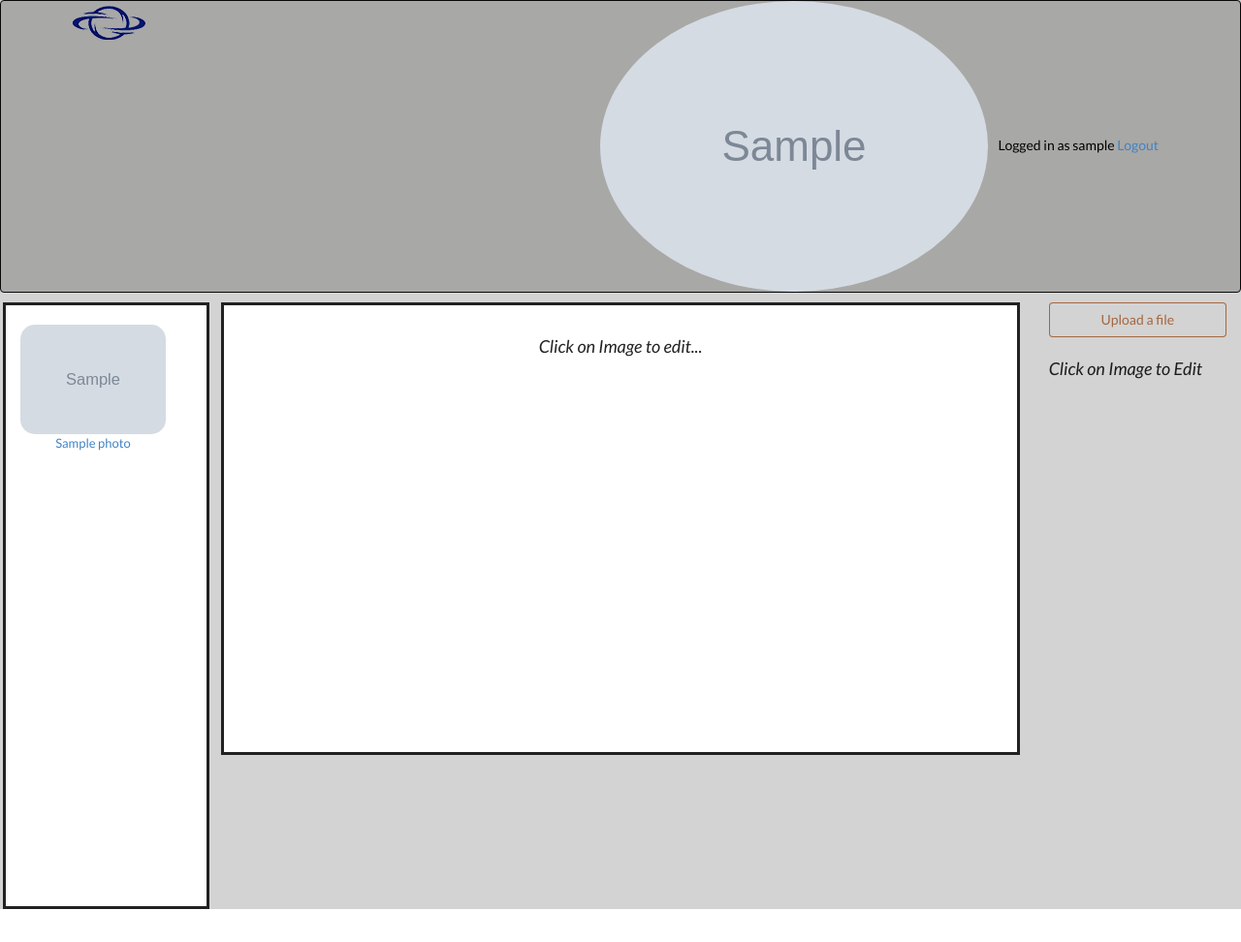
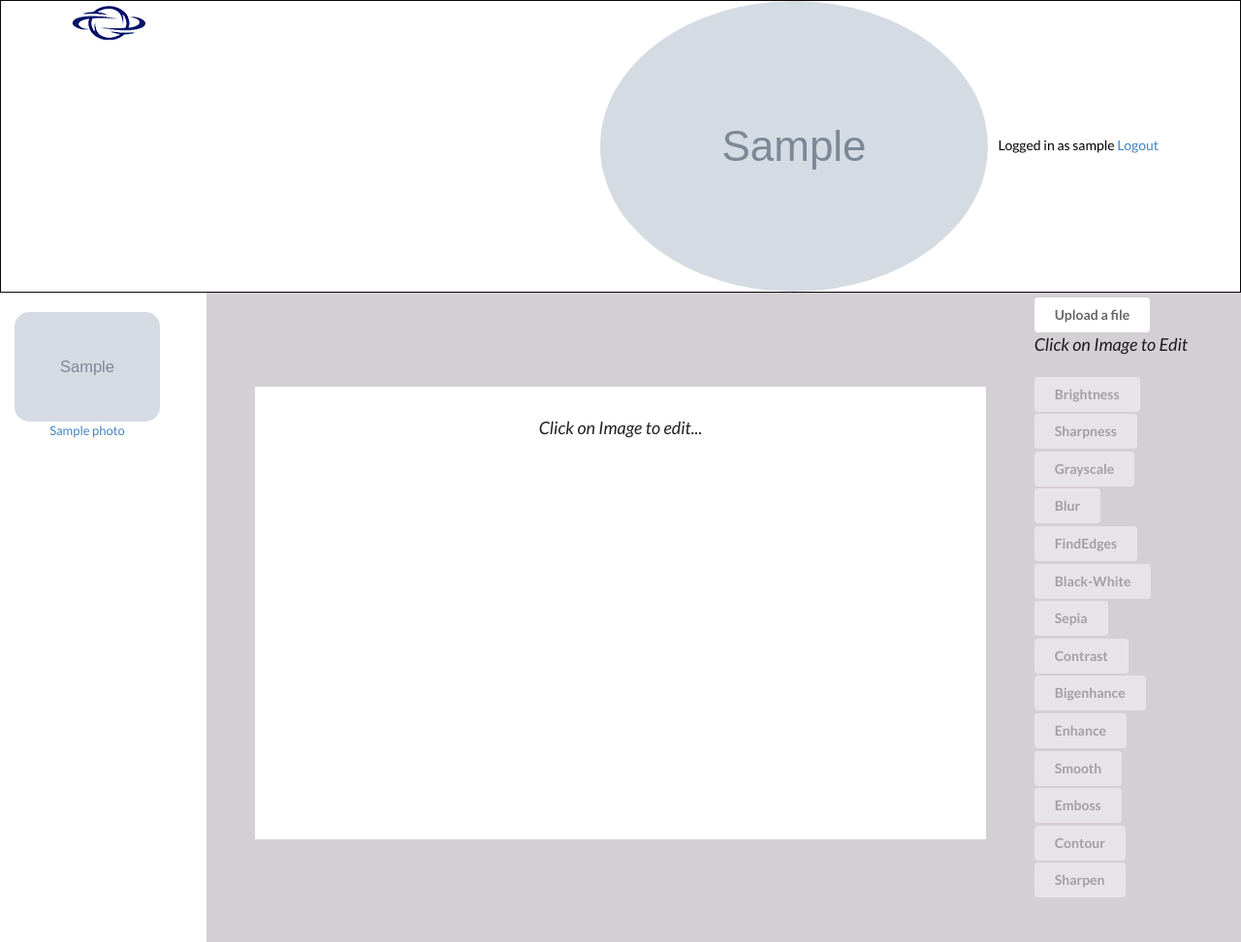
Before and after one commit to andela-sjames/django-photo-edit, a Django app: page /photoapp/photos/ in a window 1280 px wide. Shown: the whole page at 97% size. Before the commit the page ends 938 px from the top, so only its background shows below. Run offline with Django 3.2, Linux system fonts and the light colour scheme; a user stored in the database is signed in; tables that the repository leaves empty hold one stand-in row (values such as "Sample post"); grey boxes marked "Sample" are stand-in pictures; parts of the project's set-up code (start-up, migrations or seed data) failed here and were passed over; some libraries are stand-ins or nearby versions.

Commit message:
refactor ui and make ux better

```diff
--- a/photoedit/photoapp/templates/photoapp/delete_modal.html
+++ b/photoedit/photoapp/templates/photoapp/delete_modal.html
@@ -16,9 +16,9 @@
             </div>
             <div class="modal-footer">
                 <a href="#" id="photodeletediv">
-                <button type="button" class="ui brown basic button" id="confirmdelete">Delete</button>
+                <button type="button" class="ui blue basic button" id="confirmdelete">Delete</button>
                 </a>
-                <button type="button" class="ui brown basic button" data-dismiss="modal">Close</button>
+                <button type="button" class="ui blue basic button" data-dismiss="modal">Close</button>
             </div>
         </div><!-- /.modal-content -->
     </div><!-- /.modal-dialog -->
--- a/photoedit/photoapp/templates/photoapp/photoapp.html
+++ b/photoedit/photoapp/templates/photoapp/photoapp.html
@@ -12,7 +12,7 @@
 
                     <a class="hvr-grow-shadow editpix" data-title="{{ photo.id }}" data-image-id="{{ photo.image.path }}" data-name="{{photo.title}}">
                     <div class="ui small image makep">
-                        <button type="button" class="ui brown button" id="del" data-toggle="modal" data-target="#delete-modal" href="#delete-modal"><span class="glyphicon glyphicon-trash" aria-hidden="true"></span></button>
+                        <button type="button" class="ui button" id="del" data-toggle="modal" data-target="#delete-modal" href="#delete-modal"><span class="glyphicon glyphicon-trash" aria-hidden="true"></span></button>
                         <img src = "{{ photo.image.url }}" class="sideimg">
                     <p>{{ photo.title }}</p>
                     </div>
@@ -20,17 +20,7 @@
 
                 {% endfor %}
                 {% else%}
-                <div>
-                    <img src="http://placehold.it/150x150">
-                </div><br>
 
-                <div>
-                    <img src="http://placehold.it/150x150">
-                </div><br>
-
-                <div>
-                    <img src="http://placehold.it/150x150">
-                </div>
 
                 {% endif %}
                 <br>
@@ -39,8 +29,13 @@
         </div>
 
         <div class="col-md-8">
+            <div class="row top">
 
-            <div class="pix" id="pixedit">
+
+            </div>
+
+            <center>
+            <div class="pix row set" id="pixedit">
                 <div class="frame" id="frameid">
 
                     <div id="begin">
@@ -48,110 +43,117 @@
                     <center><p class="welcome">Click on Image to edit...</p></center>
                     {% endif %}
                     {% if not photos %}
-                    <center><p class="welcome1">Dear {{ request.user.username }}, you currently have no picture uploaded. Upload a File to begin.</p></center>
+                    <center><p class="welcome1">Dear {{ request.user.username }} you currently have no picture uploaded. Upload a File to begin.</p>
+                    <img src=""></center>
                     {% endif %}
                     </div>
 
-                    <div class="ui active large inverted loader" style="display:none"></div>
+                    <div class="ui active large loader" style="display:none"></div>
 
-                    <img class="flex img-responsive" id="avatar" src="" style="display:none">
+                    <img class="flex img-responsive" id="avatar" src="">
+
+                    <p id="show">Click on Image to edit..</p>
 
                 </div>
+                <div class="row">
                     <button class="ui facebook button share" id="fbk">
                         <i class="facebook icon"></i>
                         Facebook share
                     </button>
-            </div>
-
-            <div class="flex" style="display:none">
-                <div class="ui horizontal segments" style="flex-wrap:wrap">
-                    <div class="effects move">
-                    <a href="#" class="setup" data-effect="brightness">
-                    <button class="ui brown inverted button">Brightness</button></a>
-                    </div>
-
-                    <div class="effects move">
-                    <a href="#" class="setup" data-effect="sharpness">
-                    <button class="ui brown inverted button">Sharpness</button></a>
-                    </div>
-
-                    <div class="effects move">
-                    <a href="#" class="setup" data-effect="grayscale">
-                    <button class="ui brown inverted button">Grayscale</button></a>
-                    </div>
-
-                    <div class="effects move">
-                    <a href="#" class="setup" data-effect="blur">
-                    <button class="ui brown inverted button">Blur</button></a>
-                    </div>
-
-                    <div class="effects move">
-                    <a href="#" class="setup" data-effect="findedges">
-                    <button class="ui brown inverted button">FindEdges</button></a>
-                    </div>
-
-                    <div class="effects move">
-                    <a href="#" class="setup" data-effect="blackwhite">
-                    <button class="ui brown inverted button">Black-White</button></a>
-                    </div>
-
-                    <div class="effects move">
-                    <a href="#" class="setup" data-effect="sepia">
-                    <button class="ui brown inverted button">Sepia</button></a>
+                    <button type="button" class="ui button save space" id="sp">Save</button>
                 </div>
             </div>
+            </center>
 
-                <div class="ui horizontal segments" style="flex-wrap:wrap">
-
-                    <div class="effects move">
-                    <a href="#" class="setup" data-effect="contrast">
-                    <button class="ui brown inverted button">Contrast</button></a>
-                    </div>
-
-                    <div class="effects move">
-                    <a href="#" class="setup" data-effect="bigenhance">
-                    <button class="ui brown inverted button">Bigenhance</button></a>
-                    </div>
-
-                    <div class="effects move">
-                    <a href="#" class="setup" data-effect="enhance">
-                    <button class="ui brown inverted button">Enhance</button></a>
-                    </div>
-
-                    <div class="effects move">
-                    <a href="#" class="setup" data-effect="smooth">
-                    <button class="ui brown inverted button">Smooth</button></a>
-                    </div>
-
-                    <div class="effects move">
-                    <a href="#" class="setup" data-effect="emboss">
-                    <button class="ui brown inverted button">Emboss</button></a>
-                    </div>
-
-                    <div class="effects move">
-                    <a href="#" class="setup" data-effect="contour">
-                    <button class="ui brown inverted button">Contour</button></a>
-                    </div>
-
-                    <div class="effects move">
-                    <a href="#" class="setup" data-effect="sharpen">
-                    <button class="ui brown inverted button">Sharpen</button></a>
-                    </div>
-                </div>
-            </div> <!--end container outer -->
 
         </div>
 
 
     <div class="col-md-2" id="once">
-        <div>
-            <button type="button" class="ui brown basic button btn-block" data-toggle="modal" data-target="#fileupload-modal">Upload a file</button>
 
-            <div class="save" style="display:none">
-            <button type="button" class="ui brown basic button btn-block space" id="sp">Save</button>
+        <div class="row topspace">
+
         </div>
+        <div class="row">
+            <button type="button" class="ui button" data-toggle="modal" data-target="#fileupload-modal">Upload a file</button>
+         <p class="welcome">Click on Image to Edit</p>
         </div><br>
-         <p class="welcome">Click on Image to Edit</p>
+
+
+        <div class="outer flex row">
+            <div class="effects move">
+            <a href="#" class="setup" data-effect="brightness">
+            <button class="ui button">Brightness</button></a>
+            </div>
+
+            <div class="effects move">
+            <a href="#" class="setup" data-effect="sharpness">
+            <button class="ui button">Sharpness</button></a>
+            </div>
+
+            <div class="effects move">
+            <a href="#" class="setup" data-effect="grayscale">
+            <button class="ui button">Grayscale</button></a>
+            </div>
+
+            <div class="effects move">
+            <a href="#" class="setup" data-effect="blur">
+            <button class="ui button">Blur</button></a>
+            </div>
+
+            <div class="effects move">
+            <a href="#" class="setup" data-effect="findedges">
+            <button class="ui button">FindEdges</button></a>
+            </div>
+
+            <div class="effects move">
+            <a href="#" class="setup" data-effect="blackwhite">
+            <button class="ui button">Black-White</button></a>
+            </div>
+
+            <div class="effects move">
+            <a href="#" class="setup" data-effect="sepia">
+            <button class="ui button">Sepia</button></a>
+            </div>
+
+
+            <div class="effects move">
+            <a href="#" class="setup" data-effect="contrast">
+            <button class="ui button">Contrast</button></a>
+            </div>
+
+            <div class="effects move">
+            <a href="#" class="setup" data-effect="bigenhance">
+            <button class="ui button">Bigenhance</button></a>
+            </div>
+
+            <div class="effects move">
+            <a href="#" class="setup" data-effect="enhance">
+            <button class="ui button">Enhance</button></a>
+            </div>
+
+            <div class="effects move">
+            <a href="#" class="setup" data-effect="smooth">
+            <button class="ui button">Smooth</button></a>
+            </div>
+
+            <div class="effects move">
+            <a href="#" class="setup" data-effect="emboss">
+            <button class="ui button">Emboss</button></a>
+            </div>
+
+            <div class="effects move">
+            <a href="#" class="setup" data-effect="contour">
+            <button class="ui button">Contour</button></a>
+            </div>
+
+            <div class="effects move">
+            <a href="#" class="setup" data-effect="sharpen">
+            <button class="ui button">Sharpen</button></a>
+            </div>
+        </div>
+
+
     </div>
 
         {% include "photoapp/upload_modal.html" %}
--- a/photoedit/photoapp/templates/photoapp/upload_modal.html
+++ b/photoedit/photoapp/templates/photoapp/upload_modal.html
@@ -13,12 +13,11 @@
                 <form action="{% url "photoview" %}" method="post" id="uploadform">
                 <div id="backend_upload">
                     {% csrf_token %}
-                    <label for="id_title" class="welcome">Title (optional):</label><input id="id_title" maxlength="60" name="title" type="text">
+                    <input id="id_title" maxlength="60" name="title" type="text" placeholder="Title(optional)">
 
                     <span class="btn btn-default btn-file">Choose
                     <input id="id_image" name="image" type="file" required>
                     </span>
-
                 </div>
 
             </div>
--- a/photoedit/photoapp/urls.py
+++ b/photoedit/photoapp/urls.py
@@ -1,5 +1,5 @@
 from django.conf.urls import url
-from photoapp import views, effects
+from photoapp import views
 
 urlpatterns = [
     url(r'^login/$', views.FacebookLogin.as_view(), name='login'),
@@ -7,5 +7,5 @@ urlpatterns = [
     url(r'^signout/$', views.SignOutView.as_view(), name='signout'),
     url(r'^delete/$',
         views.DeletePhotoView.as_view(), name='delete'),
-    url(r'^addeffects/$', effects.PillowImageView.as_view(), name='addeffects')
+    url(r'^addeffects/$', views.PillowImageView.as_view(), name='addeffects')
 ]
--- a/photoedit/photoapp/views.py
+++ b/photoedit/photoapp/views.py
@@ -15,6 +15,7 @@ from django.conf import settings
 
 from photoapp.models import FacebookUser, Photo
 from photoapp.forms import PhotoForm
+from photoapp.effects import Applyeffects
 
 
 class LoginRequiredMixin(object):
@@ -134,13 +135,26 @@ class DeletePhotoView(View, LoginRequiredMixin):
 
         photo.delete()
 
-        filepath, ext = os.path.splitext(path)
-        delete_path = filepath + 'edited' + ext
-        if os.path.exists(delete_path):
-            os.remove(delete_path)
-            os.remove(path)
+        return HttpResponse("success", content_type="text/plain")
 
-        return HttpResponse("success", content_type="text/plain")
+
+class PillowImageView(TemplateView):
+
+    ''' Class defined to apply effect to image.'''
+
+    def get(self, request, *args, **kwargs):
+
+        pilimage = str(request.GET.get('image'))
+        effect = request.GET.get('effect')
+
+        filepath, ext = os.path.splitext(pilimage)
+        edit_path = filepath + 'edited' + ext
+
+        image_effects = Applyeffects(pilimage)
+        image_effects.effect(effect)
+
+        return HttpResponse(os.path.relpath(edit_path, settings.BASE_DIR),
+                            content_type="text/plain")
 
 
 def custom_404(request):
--- a/photoedit/static/css/index.css
+++ b/photoedit/static/css/index.css
@@ -4,7 +4,7 @@ html {
 
 body {
   height: 100%;
-  background: lightgrey;
+  background: #D4CFD4;
   font-family: "Lato", sans-serif;
   font-weight: 300;
   smoothing: antialiased;
@@ -12,7 +12,8 @@ body {
 }
 
 .navbar {
-  margin-bottom:10px;
+  margin-bottom:0px;
+  border-radius: 0px;
 }
 
 #flash {
@@ -56,14 +57,13 @@ body {
 }
 .hvr-grow-shadow:hover, .hvr-grow-shadow:focus, .hvr-grow-shadow:active {
   box-shadow: 0 10px 10px -10px rgba(0, 0, 0, 0.5);
-  -webkit-transform: scale(1.1);
-  transform: scale(1.1);
+  -webkit-transform: scale(1.0);
+  transform: scale(1.0);
 }
 
 .frame {
   padding: 30px;
   background-color: white;
-  border: solid ;
   height: 466.5px;
   width: auto;
   display: flex;
@@ -74,7 +74,6 @@ body {
 
 .sidebar {
   background-color: white;
-  border: solid ;
 }
 
 .xframe {
@@ -92,7 +91,7 @@ body {
 }
 
 .scrll {
-  height: 600px;
+  height: 650px;
   overflow: scroll;
 }
 
@@ -143,11 +142,6 @@ body {
     opacity: 1.5;
     border-radius: 20px;
     padding: 30px;
-}
-
-.fbk {
-  position: relative;
-  top: -23px;
 }
 
 #headerimage {
@@ -231,10 +225,9 @@ body {
 }
 
 #edge {
-  border: solid;
   background-color: white;
   position: relative;
-  left: 3px;
+  left: 0px;
 }
 
 .img-responsive {
@@ -261,14 +254,12 @@ body {
 }
 
 .outer {
-  overflow-y: hidden;
-  width: 700px;
-  height: 50px;
+  display: flex;
+  flex-direction: column ;
+  justify-content:space-around;
+  height: 540px;
+  /*display: none;*/
 }
-
-.inner {
-  width: 3850px;
-   }
 
 .ui.segment {
  border:0px;
@@ -277,3 +268,44 @@ body {
 .ui.horizontal.segments{
   background-color: inherit;
 }
+
+#head {
+  background-color:white;
+}
+
+.set {
+  margin-right: 35px;
+  margin-left: 35px;
+}
+
+#avatar {
+  display: none;
+}
+
+#show {
+  display: none;
+}
+.top{
+  top:0;
+  left:0;
+  width:inherit;
+  height: 97px;
+}
+
+.topspace {
+  width:inherit;
+  height: 5px;
+}
+#sp {
+  display: none;
+}
+
+.ui.button {
+  background: white;
+}
+
+#id_title {
+  line-height: 26px;
+  position: relative;
+  top: 1px;
+}
--- a/photoedit/templates/headerbase.html
+++ b/photoedit/templates/headerbase.html
@@ -42,7 +42,7 @@
 
 <body>
 
-    <nav class="navbar navbar-inverse pagehead" role="navigation" style="background-color:rgba(115, 115, 111, 0.45);">
+    <nav class="navbar navbar-inverse pagehead" role="navigation" id="head">
         <div class="container">
             <!-- Brand and toggle get grouped for better mobile display -->
             <div class="navbar-header">
```
Also changed, not shown: photoedit/photoapp/effects.py (+90 -17 lines), photoedit/photoapp/models.py (+16 -0 lines), photoedit/photoapp/selecteffects.py (deleted, +0 -100 lines), photoedit/photoapp/tests/test_effects.py (+1 -2 lines), photoedit/photoedit/urls.py (+21 -17 lines), photoedit/static/js/main.js (+31 -8 lines). Lines whose indentation alone changed are shown as unchanged.
